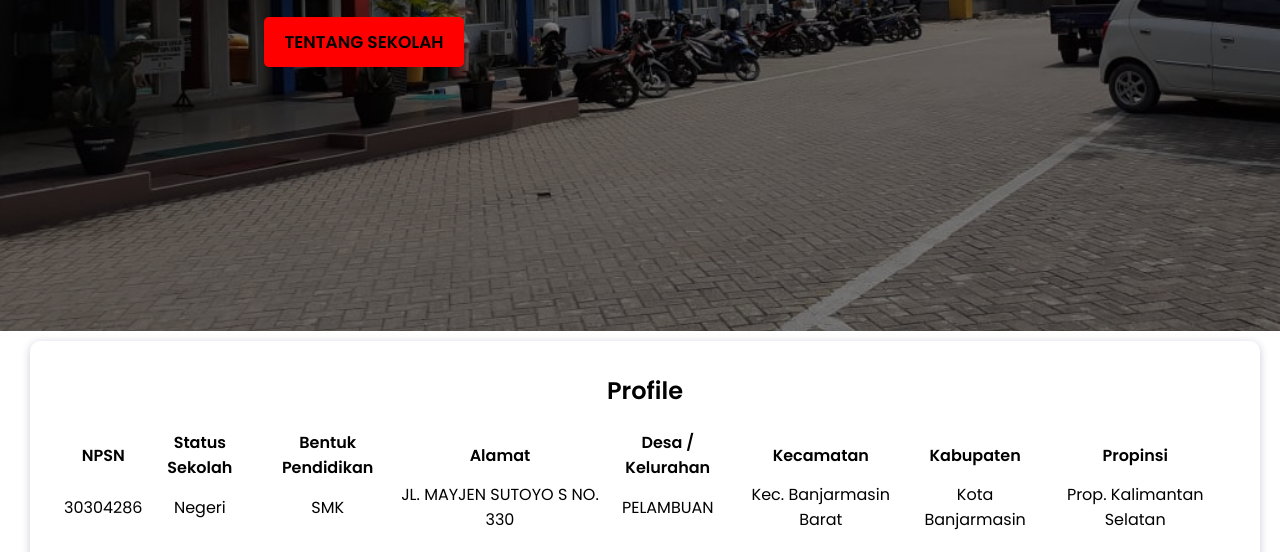
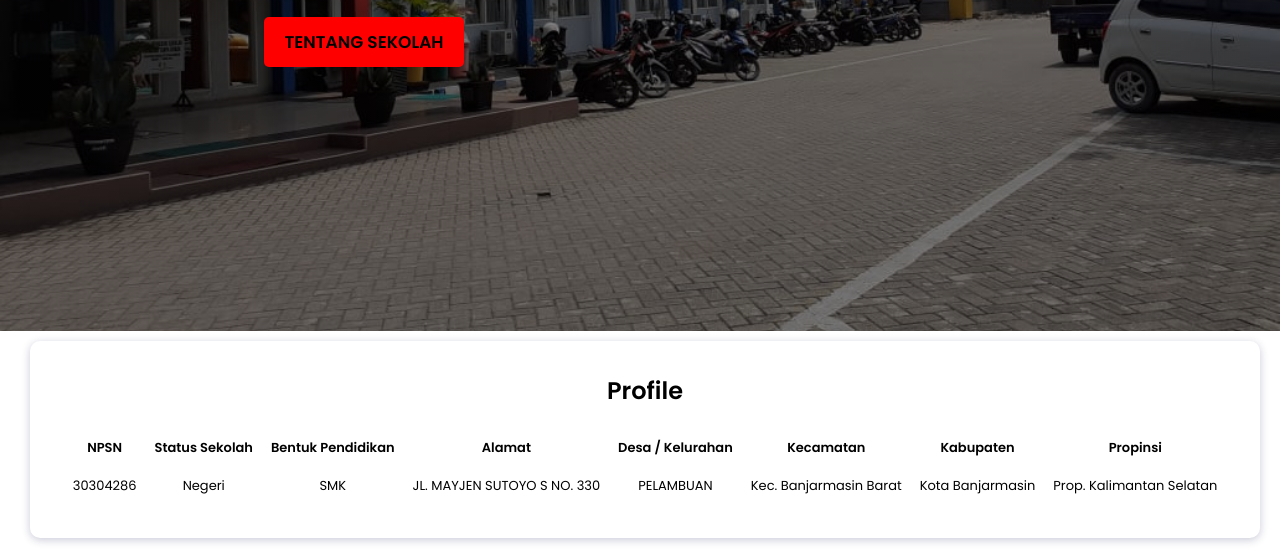
Before and after one commit to yudhistiaR/Sekolah-profile, a plain HTML site: page index.html in a window 1280 px wide. Shown: the part 400-952 px from the top of the page. Drawn offline with Linux system fonts and the light colour scheme.

Commit message:
CSS:table profile

```diff
--- a/styles.css
+++ b/styles.css
@@ -159,6 +159,13 @@ button:hover {
     text-align: center;
 }
 
+th,
+td {
+    padding: 8px;
+    font-size: 13px;
+    text-align: center;
+}
+
 /* visi misi */
 
 #visimisi {
```
